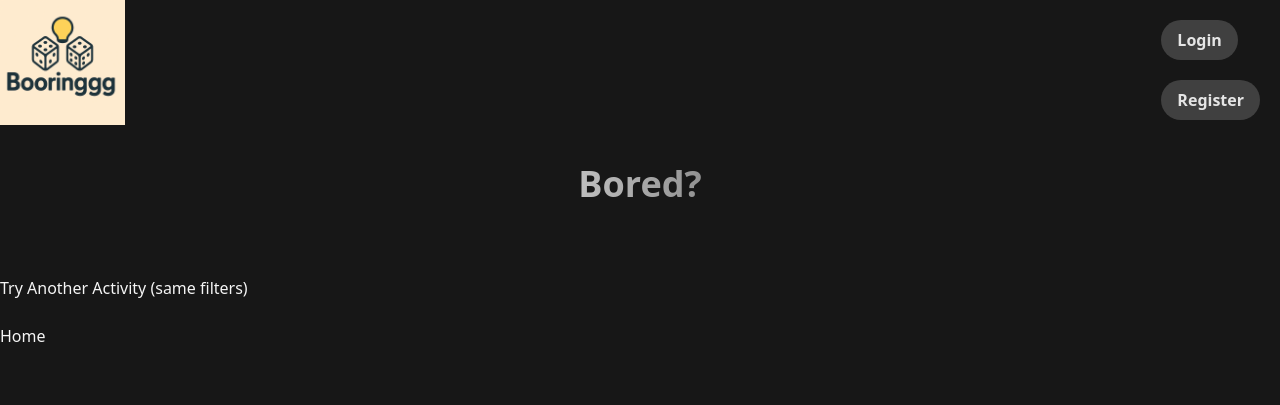
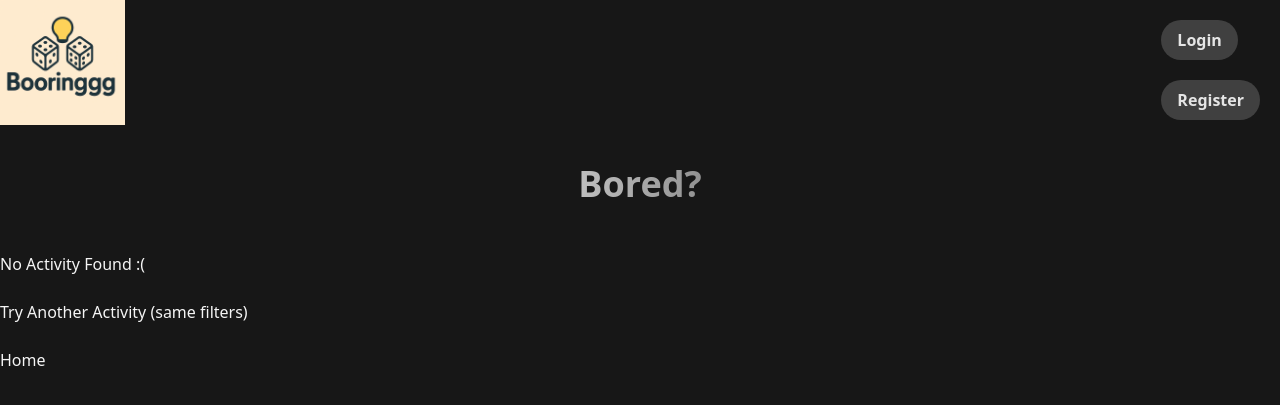
Before and after one commit to MonkeyChip5/boringapp, a Flask app: template boringApp/flask_app/templates/activity_detail.html in a window 1280 px wide. Shown: the top 405 px of the page. Run offline with Flask 2, Linux system fonts and the light colour scheme; the template is opened without the code that fills it, so the values that code supplies are empty; style sheets or scripts are compiled from the project's sources.

Commit message:
(5/8/25) small tweaks

```diff
--- a/boringApp/flask_app/templates/activity_detail.html
+++ b/boringApp/flask_app/templates/activity_detail.html
@@ -7,7 +7,14 @@
   <div id="activity-content">
     {% if activity %}
 
-      <center>{{ activity.activity }}</center>
+      <center>
+        {{ activity.activity }}
+        <br><br>
+        <a class="activity-links" href="{{ url_for('activities.reviewAnActivity')}}">
+        add a review
+        </a>
+      </center>
+
       <br>
       <ul>
         <li><strong>Type:</strong> {{ activity.type }}</li>
@@ -19,6 +26,9 @@
           <li><a href="{{ activity.link }}">Link for More Info</a></li>
         {% endif %}
       </ul>
+
+    {% else %}
+        <p>No Activity Found :(</p>
 
     {% endif %}
 
--- a/boringApp/flask_app/templates/user_detail(b).html
+++ b/boringApp/flask_app/templates/user_detail(b).html
@@ -10,7 +10,7 @@
     <!--
         - list all reviews the user has made
         - favorite activities lists
-        - list of reccommended activites based on last activity
+        - list of reccommended activites based on last activity or favorites?
     -->
 
     <h1>{{ username }}'s Reviews</h1>
@@ -21,7 +21,7 @@
     <table style="border: 1px solid #FFF">
         <tr style="border: 1px solid #FFF">
             <th style="border: 1px solid #FFF">Date</th>
-            <th style="border: 1px solid #FFF">Movie</th>
+            <th style="border: 1px solid #FFF">Activity</th>
             <th style="border: 1px solid #FFF">Content</th>
         </tr>
         {% for review in reviews %}
@@ -33,9 +33,11 @@
         {% endfor %}
     </table>
 
+    <br>
     <h1>Favorites</h1>
 
 
+    <br>
     <h1>Reccommended</h1>
 
 
```
Also changed, not shown: boringApp/flask_app/activities/routes.py (+17 -1 lines), boringApp/flask_app/templates/review_an_activity.html (added, +11 -0 lines).
